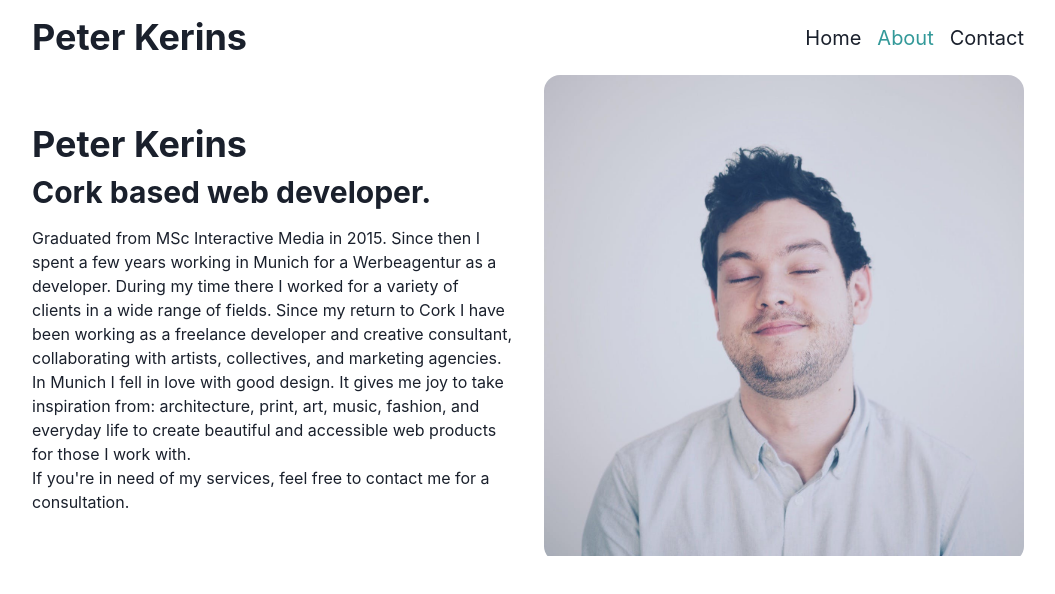
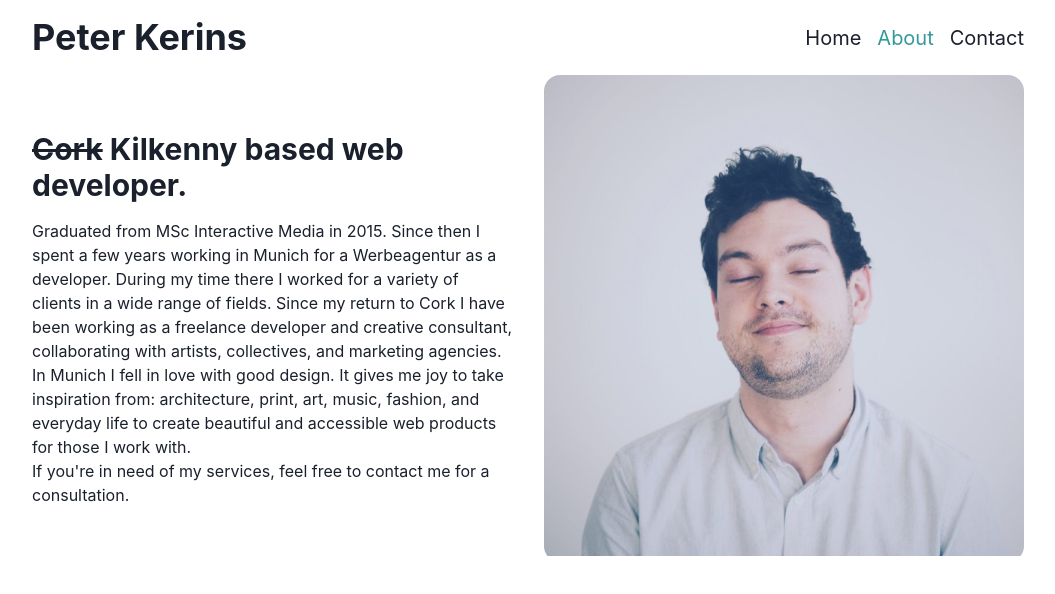
Before and after one commit to writes-of-spring/peterkerins.com, a Next.js app: page /about in a window 1280 px wide. Shown: the top 594 px of the page, without its empty margins (112-1167 px from the left). Built offline with nearby package versions, Linux system fonts and the light colour scheme.

Commit message:
remove duplicate name

```diff
--- a/pages/about.tsx
+++ b/pages/about.tsx
@@ -1,4 +1,4 @@
-import { Flex, Heading, Text, Box } from "@chakra-ui/react";
+import { Box, Flex, Heading, Text } from "@chakra-ui/react";
 import React from "react";
 import Image from "next/image";
 import profilePic from "../public/me.jpg";
@@ -8,11 +8,8 @@ const About = (props: Props) => {
   return (
     <Flex wrap="wrap-reverse" gridGap="2em" alignItems="center" pb={8}>
       <Box flexGrow={1} flexBasis={400} gridGap="2em" alignItems="center">
-        <Heading mb={2} as="h2">
-          Peter Kerins
-        </Heading>
-        <Heading mb={4} as="h3" size="lg">
-          Cork based web developer.
+        <Heading mb={4} as="h2" size="lg">
+          <s>Cork</s> Kilkenny based web developer.
         </Heading>
         <Text>
           Graduated from MSc Interactive Media in 2015. Since then I spent a few
```
